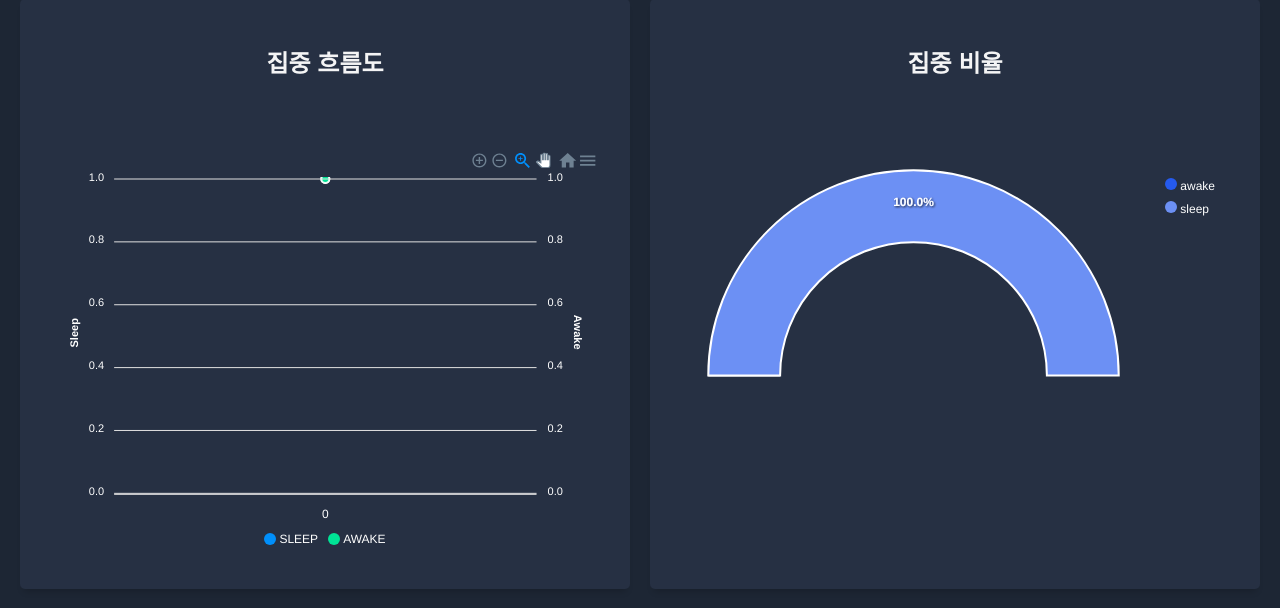
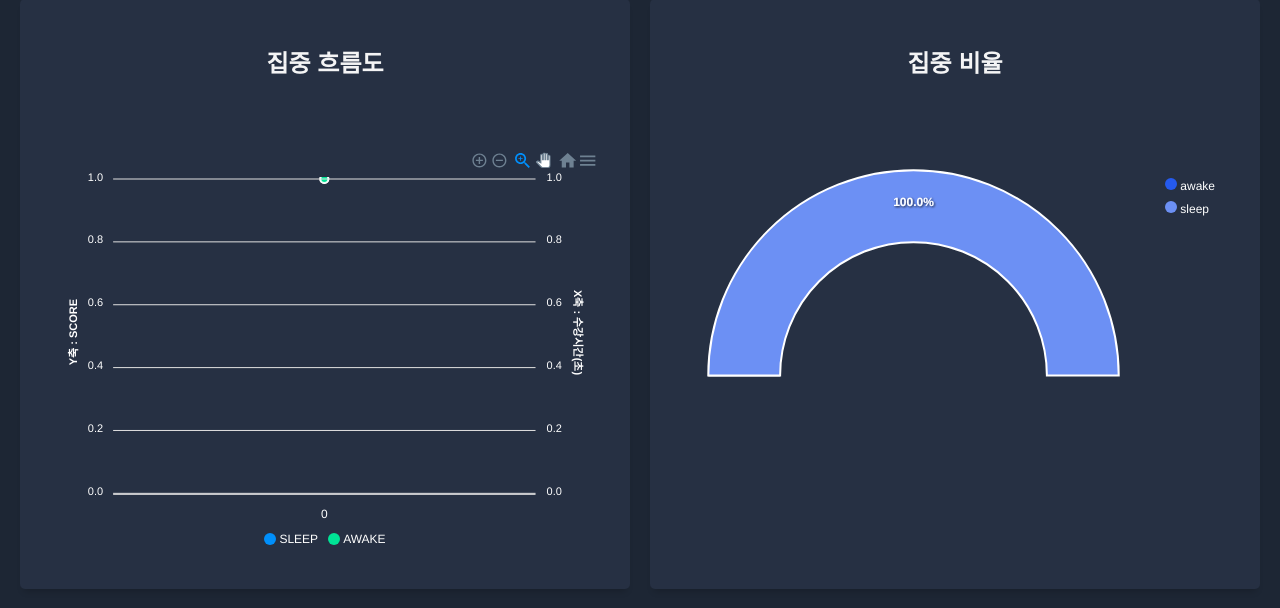
Before and after one commit to looloo404/portfolio, a Django app: page /graphLecture/ in a window 1280 px wide. Shown: the part 372-980 px from the top of the page. Run offline with Django 3.2, Linux system fonts and the light colour scheme; tables that the repository leaves empty hold one stand-in row (values such as "Sample post"); some libraries are stand-ins or nearby versions.

Commit message:
graph-update

```diff
--- a/ocds/ocds/static/js/chart.js
+++ b/ocds/ocds/static/js/chart.js
@@ -7,13 +7,16 @@ var areaCharts = {
     series: [{
     name: 'SLEEP',
     type: 'area',
-    data: sleep_label
-  }, {
+    data: sleep_Label
+  },
+  {
     name: 'AWAKE',
     type: 'line',
-    data: awake_label
-  }],
-    chart: {
+    data: awake_Label
+  },
+
+],
+  chart: {
     type: 'line',
     height : '400px',
     foreColor: '#FFFFFF'
@@ -33,16 +36,19 @@ var areaCharts = {
   yaxis: [
     {
       title: {
-        text: 'Sleep',
+        text: 'Y축 : SCORE',
       },
     },
     {
       opposite: true,
       title: {
-        text: 'Awake',
+        text: 'X축 : 수강시간(초)',
       },
     },
+
+
   ],
+
 
   tooltip: {
     shared: true,
--- a/ocds/ocds/static/js/ocds.js
+++ b/ocds/ocds/static/js/ocds.js
@@ -4,5 +4,5 @@ function openLecture(){
     winName = 'EO002'
     opt = 'width =500, height=500, left=100, top=200'
 
-    window.open(url, winName, opt):
+    window.open(url, winName, opt)
 }
--- a/ocds/ocds/templates/test.html
+++ b/ocds/ocds/templates/test.html
@@ -84,12 +84,13 @@
     <script src="https://cdnjs.cloudflare.com/ajax/libs/apexcharts/3.35.5/apexcharts.min.js"></script>
     <!-- Custom JS -->
     <script type="text/javascript">
-      var sleep_label = [{%for data in data%} '{{ data.sleep|floatformat:"2" }}', {% endfor %}]
-      var awake_label = [{%for data in data%} '{{ data.awake|floatformat:"2" }}', {% endfor %}]
-      var Date_label = [{%for data in data%} '{{ data.registration_date  }}', {% endfor %}]
+      var sleep_Label = [{%for data in data%} '{{ data.sleep|floatformat:"2" }}', {% endfor %}]
+      var awake_Label = [{%for data in data%} '{{ data.awake|floatformat:"2" }}', {% endfor %}]
+      var date_Label = [{%for data in data%}  Date('{{ data.registration_date  }}'), {% endfor %}]
       var range =[{%for num in range%} '{{ num|floatformat:"0" }}', {% endfor %}]
       numOfAwake = {{ numOfAwake }}
       numOfSleep = {{ numOfSleep }}
+
     </script>
 
     <script src="../static/js/chart.js"></script>
```
